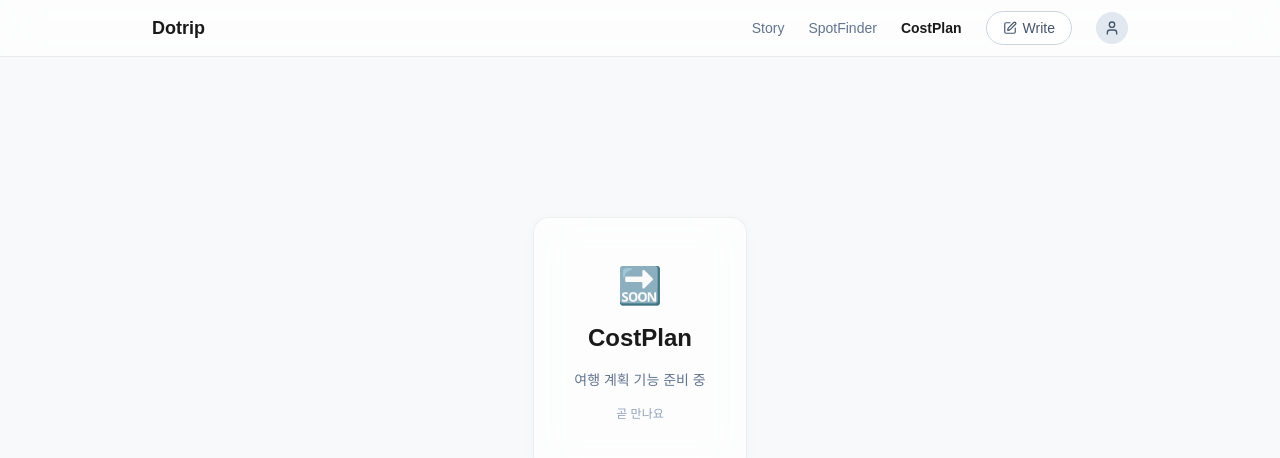
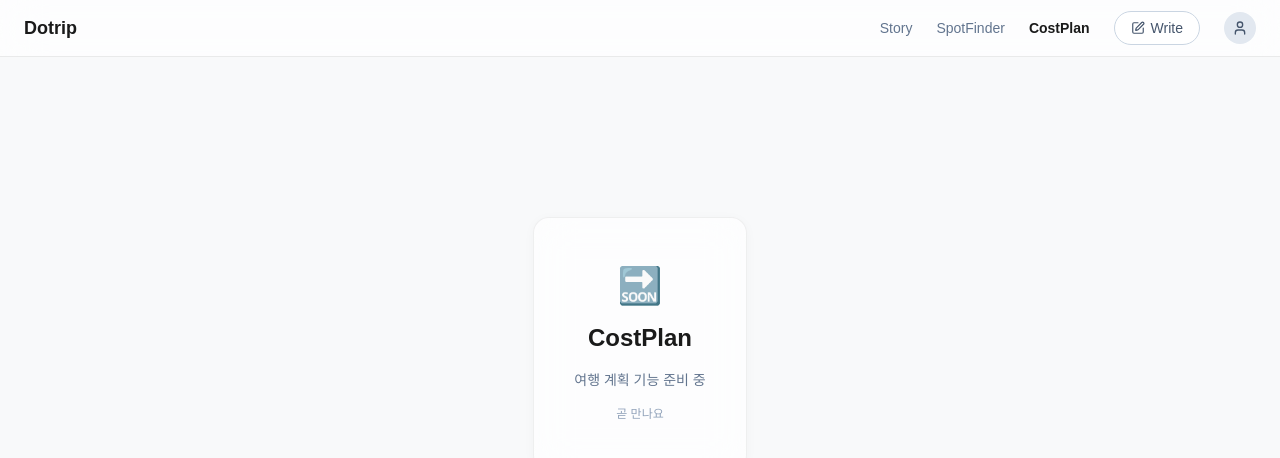
Before and after one commit to hwp-log/devlog, a Next.js app: page /cost-plan in a window 1280 px wide. Shown: the top 458 px of the page. Built offline with nearby package versions, Linux system fonts and the light colour scheme; no server answers; a web font is replaced by a local one.

Commit message:
style: 헤더/글작성 페이지 폭 통일

```diff
--- a/app/(protected)/layout.tsx
+++ b/app/(protected)/layout.tsx
@@ -19,7 +19,7 @@ export default async function ProtectedLayout({ children }: { children: React.Re
         style={{ fontFamily: "'Pretendard', 'Apple SD Gothic Neo', sans-serif" }}
       >
         <header className="sticky top-0 z-10 glass-header">
-          <div className="max-w-5xl mx-auto px-6 h-14 flex items-center justify-between">
+          <div className="max-w-7xl mx-auto px-6 h-14 flex items-center justify-between">
             <Link href="/story" className="text-lg font-bold text-[#1A1A1A]">Dotrip</Link>
             <div className="flex items-center gap-6">
               <NavLinks />
--- a/app/story/new/page.tsx
+++ b/app/story/new/page.tsx
@@ -9,7 +9,7 @@ export default async function StoryNewPage() {
   if (!user) redirect('/login');
 
   return (
-    <div className="max-w-2xl mx-auto">
+    <div className="max-w-4xl mx-auto">
       <h1 className="text-2xl font-bold text-[#1A1A1A] mb-2">새 스토리 작성</h1>
       <p className="text-sm text-slate-500 mb-6">다녀온 그 장소, 당신의 이야기를 남겨주세요</p>
       <div className="glass-outer p-8">
```
